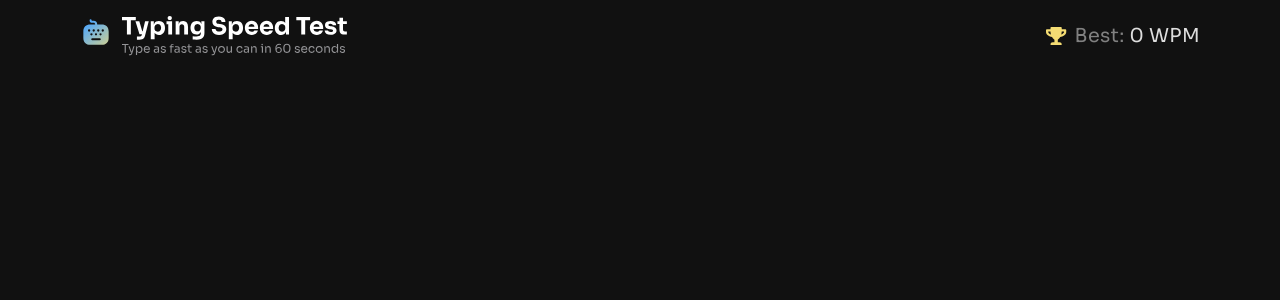
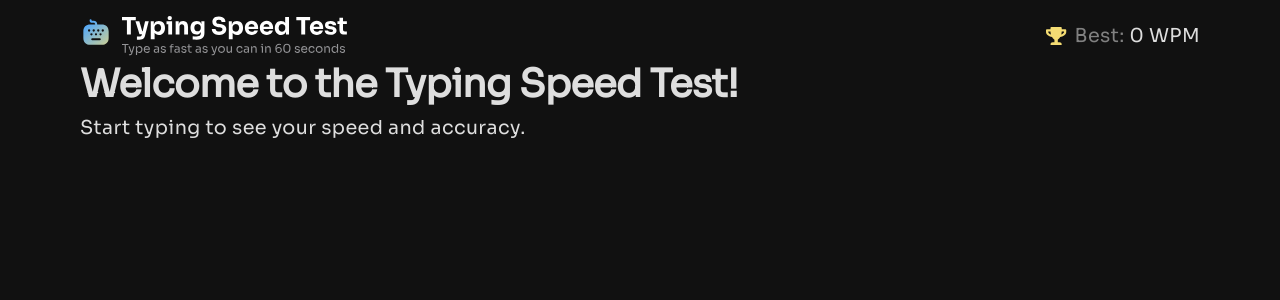
Before and after one commit to ShafiqRasa/typing-speed-test, a React (Vite) app: page / in a window 1280 px wide. Shown: the top 300 px of the page. Built offline with nearby package versions, Linux system fonts and the light colour scheme.

Commit message:
global store is designed using redux-toolkit

```diff
--- a/package.json
+++ b/package.json
@@ -10,8 +10,11 @@
     "preview": "vite preview"
   },
   "dependencies": {
+    "@reduxjs/toolkit": "^2.11.2",
+    "@types/react-redux": "^7.1.34",
     "react": "^19.2.5",
     "react-dom": "^19.2.5",
+    "react-redux": "^9.2.0",
     "scss": "^0.2.4",
     "styled-components": "^6.4.1"
   },
--- a/src/App.tsx
+++ b/src/App.tsx
@@ -1,9 +1,22 @@
 import NavBar from "./components";
+import { useAppSelector } from "./store/hooks";
 
 function App() {
+  const typingText = useAppSelector((state) => state.typing.currentText);
   return (
     <main className="container">
       <NavBar />
+
+      {typingText ? (
+        <div className="typing-text">
+          <p>{typingText}</p>
+        </div>
+      ) : (
+        <div className="welcome-message">
+          <h1>Welcome to the Typing Speed Test!</h1>
+          <p>Start typing to see your speed and accuracy.</p>
+        </div>
+      )}
     </main>
   );
 }
--- a/src/main.tsx
+++ b/src/main.tsx
@@ -2,9 +2,13 @@ import { StrictMode } from "react";
 import { createRoot } from "react-dom/client";
 import "./index.scss";
 import App from "./App.tsx";
+import { Provider } from "react-redux";
+import { store } from "./store/store.ts";
 
 createRoot(document.getElementById("root")!).render(
   <StrictMode>
-    <App />
+    <Provider store={store}>
+      <App />
+    </Provider>
   </StrictMode>,
 );
--- /dev/null
+++ b/src/store/hooks.ts
@@ -0,0 +1,7 @@
+import { useDispatch, useSelector } from "react-redux";
+import type { RootState, AppDispatch } from "./store";
+
+// Use throughout your app instead of plain `useDispatch` and `useSelector`
+export const useAppDispatch = useDispatch.withTypes<AppDispatch>();
+
+export const useAppSelector = useSelector.withTypes<RootState>();
--- /dev/null
+++ b/src/store/store.ts
@@ -0,0 +1,14 @@
+import { configureStore } from "@reduxjs/toolkit";
+
+import typingReducer from "./typingSlice";
+
+export const store = configureStore({
+  reducer: {
+    typing: typingReducer,
+  },
+});
+
+// Infer the `RootState` and `AppDispatch` types from the store itself
+export type RootState = ReturnType<typeof store.getState>;
+
+export type AppDispatch = typeof store.dispatch;
--- /dev/null
+++ b/src/store/typingSlice.ts
@@ -0,0 +1,24 @@
+import { createSlice } from "@reduxjs/toolkit";
+import type { PayloadAction } from "@reduxjs/toolkit";
+
+type TypingState = {
+  currentText: string;
+};
+
+const initialState: TypingState = {
+  currentText: "",
+};
+
+export const typingSlice = createSlice({
+  name: "typing",
+  initialState,
+  reducers: {
+    setCurrentText: (state, action: PayloadAction<string>) => {
+      state.currentText = action.payload;
+    },
+  },
+});
+
+export const { setCurrentText } = typingSlice.actions;
+
+export default typingSlice.reducer;
```
Also changed, not shown: 1 other file (tests, documents, lock files or other folders).
